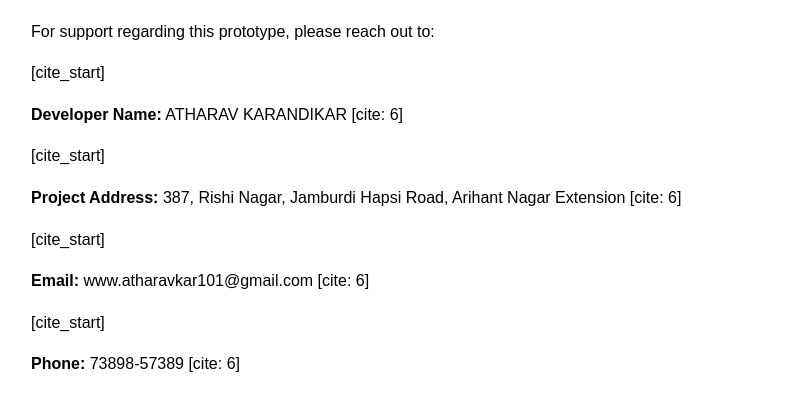
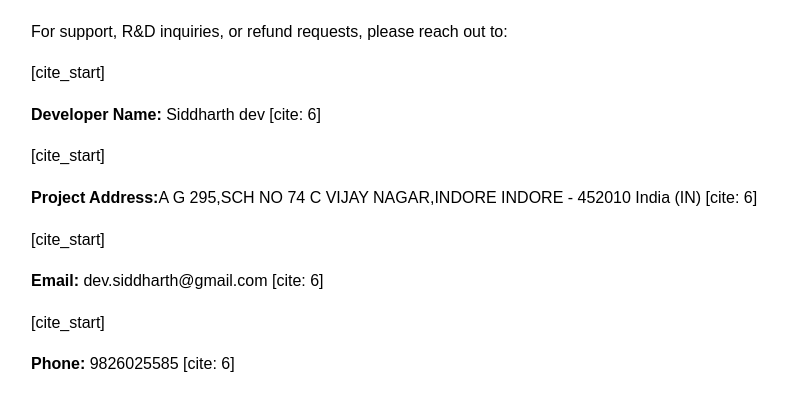
Before and after one commit to karatharav/vending-compliance, a plain HTML site: page contact.html in a window 1280 px wide. Shown: the part 161-572 px from the top of the page, without its empty margins (209-997 px from the left). Drawn offline with Linux system fonts and the light colour scheme.

Commit message:
Update contact.html

```diff
--- a/contact.html
+++ b/contact.html
@@ -4,10 +4,12 @@
 <body>
     <a href="index.html">← Back to Home</a>
     <h1>Contact Us</h1>
-    <p>For support regarding this prototype, please reach out to:</p>
-    [cite_start]<p><strong>Developer Name:</strong> ATHARAV KARANDIKAR [cite: 6]</p>
-    [cite_start]<p><strong>Project Address:</strong> 387, Rishi Nagar, Jamburdi Hapsi Road, Arihant Nagar Extension [cite: 6]</p>
-    [cite_start]<p><strong>Email:</strong> www.atharavkar101@gmail.com [cite: 6]</p>
-    [cite_start]<p><strong>Phone:</strong> 73898-57389 [cite: 6]</p>
+    <p>For support, R&D inquiries, or refund requests, please reach out to:</p>
+    [cite_start]<p><strong>Developer Name:</strong> Siddharth dev [cite: 6]</p>
+    [cite_start]<p><strong>Project Address:</strong>A G 295,SCH NO 74 C VIJAY NAGAR,INDORE
+                                                    INDORE - 452010
+                                                    India (IN) [cite: 6]</p>
+    [cite_start]<p><strong>Email:</strong> dev.siddharth@gmail.com [cite: 6]</p>
+    [cite_start]<p><strong>Phone:</strong> 9826025585 [cite: 6]</p>
 </body>
 </html>
```
